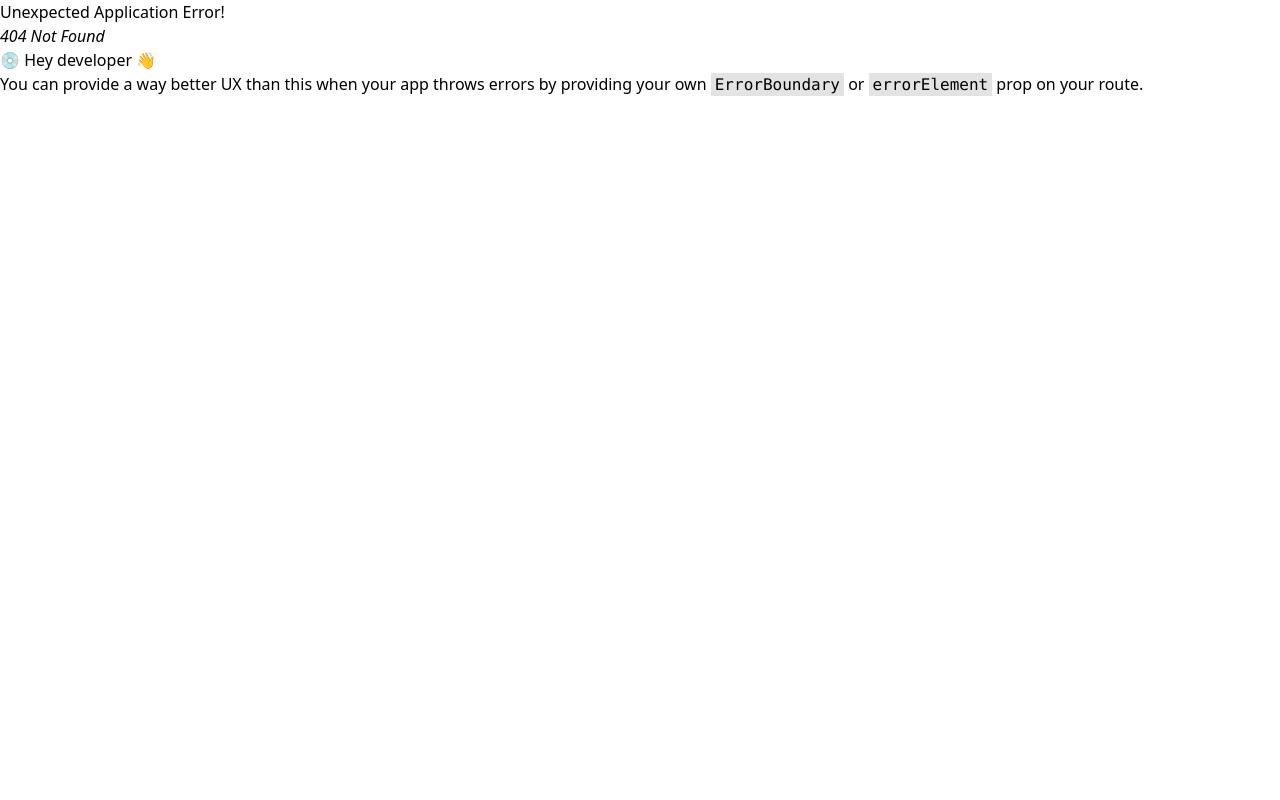
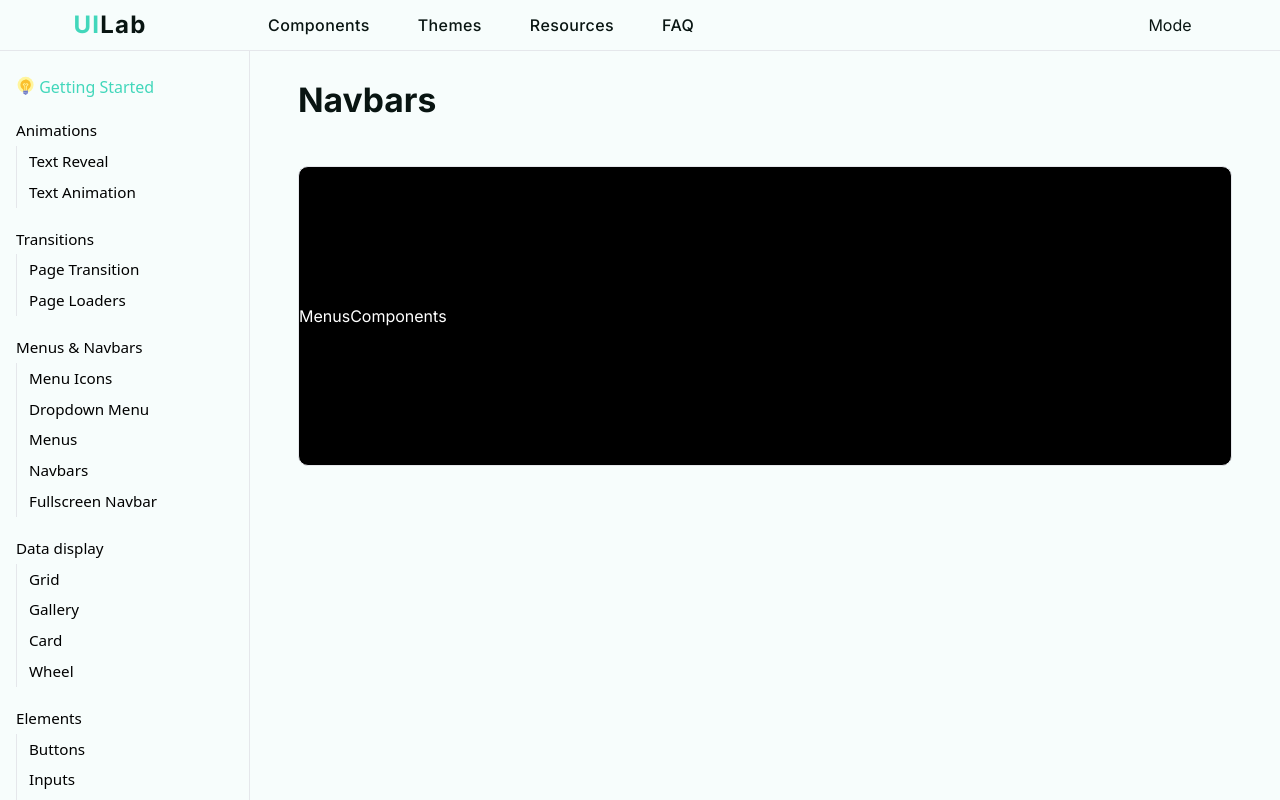
Before and after one commit to hosoocha20/uilab, a React (Vite) app: page /components/menus in a window 1280 px wide. Before the commit this address had no page. Built offline with nearby package versions, Linux system fonts and the light colour scheme.

Commit message:
Menu components

```diff
--- /dev/null
+++ b/src/components/Menus.tsx
@@ -0,0 +1,15 @@
+import React from 'react'
+import { GridMenu } from '../uiComponents/MenusComponents'
+
+const Menus = () => {
+  return (
+    <div className="font-inter  flex-1 min-w-[calc(100vw-250px)] bg-background flex justify-center pt-6 pb-[5rem] px-[3rem] text-text">
+        <div className=" w-[1200px] max-w-full  flex flex-col gap-[2.5rem]">
+            <h1 className="text-[2.1rem] font-bold">Navbars</h1>
+            <GridMenu />
+        </div>
+    </div>
+  )
+}
+
+export default Menus
--- /dev/null
+++ b/src/components/Navbars.tsx
@@ -0,0 +1,15 @@
+import React from 'react'
+import { NavbarsComponents } from '../uiComponents/NavbarsComponents'
+
+const Navbars = () => {
+  return (
+    <div className="font-inter  flex-1 min-w-[calc(100vw-250px)] bg-background flex justify-center pt-6 pb-[5rem] px-[3rem] text-text">
+        <div className=" w-[1200px] max-w-full  flex flex-col gap-[2.5rem]">
+            <h1 className="text-[2.1rem] font-bold">Navbars</h1>
+            <NavbarsComponents />
+        </div>
+    </div>
+  )
+}
+
+export default Navbars
--- a/src/components/Sidebar.tsx
+++ b/src/components/Sidebar.tsx
@@ -18,24 +18,24 @@ const Sidebar = () => {
         </div>
         <div className='text-[0.95rem]'>
             <h3 className='font-medium py-1 '>Transitions</h3>
-            <div className='  *:py-1 *:pl-3 *:border-l hover:*:border-turquoise-400 *:cursor-pointer'>
+            <div className='flex flex-col  *:py-1 *:pl-3 *:border-l hover:*:border-turquoise-400 *:cursor-pointer'>
                 <p>Page Transition</p>
                 <p>Page Loaders</p>
             </div>
         </div>
         <div className='text-[0.95rem]'>
             <h3 className='font-medium py-1 '>Menus & Navbars</h3>
-            <div className='  *:py-1 *:pl-3 *:border-l hover:*:border-turquoise-400 *:cursor-pointer'>
-                <p>Menu Bar</p>
+            <div className='flex flex-col  *:py-1 *:pl-3 *:border-l hover:*:border-turquoise-400 *:cursor-pointer'>
                 <Link to={'/components/menu-icons'}>Menu Icons</Link>
                 <p>Dropdown Menu</p>
+                <Link to={'/components/menus'}>Menus</Link>
+                <Link to={'/components/navbars'}>Navbars</Link>
                 <p>Fullscreen Navbar</p>
-                <p>Responsive Navbar</p>
             </div>
         </div>
         <div className='text-[0.95rem]'>
             <h3 className='font-medium py-1 '>Data display</h3>
-            <div className='  *:py-1 *:pl-3 *:border-l hover:*:border-turquoise-400 *:cursor-pointer'>
+            <div className='flex flex-col  *:py-1 *:pl-3 *:border-l hover:*:border-turquoise-400 *:cursor-pointer'>
                 <p>Grid</p>
                 <p>Gallery</p>
                 <p>Card</p>
@@ -44,7 +44,7 @@ const Sidebar = () => {
         </div>
         <div className='text-[0.95rem]'>
             <h3 className='font-medium py-1 '>Elements</h3>
-            <div className='  *:py-1 *:pl-3 *:border-l hover:*:border-turquoise-400 *:cursor-pointer'>
+            <div className='flex flex-col  *:py-1 *:pl-3 *:border-l hover:*:border-turquoise-400 *:cursor-pointer'>
                 <p>Buttons</p>
                 <p>Inputs</p>
                 <p>Links</p>
@@ -53,7 +53,7 @@ const Sidebar = () => {
         </div>
         <div className='text-[0.95rem]'>
             <h3 className='font-medium py-1 '>Other Elements</h3>
-            <div className='  *:py-1 *:pl-3 *:border-l hover:*:border-turquoise-400 *:cursor-pointer'>
+            <div className='flex flex-col  *:py-1 *:pl-3 *:border-l hover:*:border-turquoise-400 *:cursor-pointer'>
                 <p>Mouse Scroll</p>
                 <p>Loaders</p>
             </div>
--- /dev/null
+++ b/src/uiComponents/MenusComponents.tsx
@@ -0,0 +1,7 @@
+import React from 'react'
+
+export const GridMenu = () => {
+  return (
+    <div className="font-inter h-[300px] border rounded-[10px] flex items-center   bg-black text-white">MenusComponents</div>
+  )
+}
--- /dev/null
+++ b/src/uiComponents/NavbarsComponents.tsx
@@ -0,0 +1,16 @@
+import React from 'react'
+
+
+
+
+
+
+
+
+export const NavbarsComponents = () => {
+  return (
+    <div className="font-inter h-[300px] border rounded-[10px] flex items-center   bg-black text-white">
+
+    </div>
+  )
+}
```
Also changed, not shown: src/main.tsx (+10 -0 lines).
